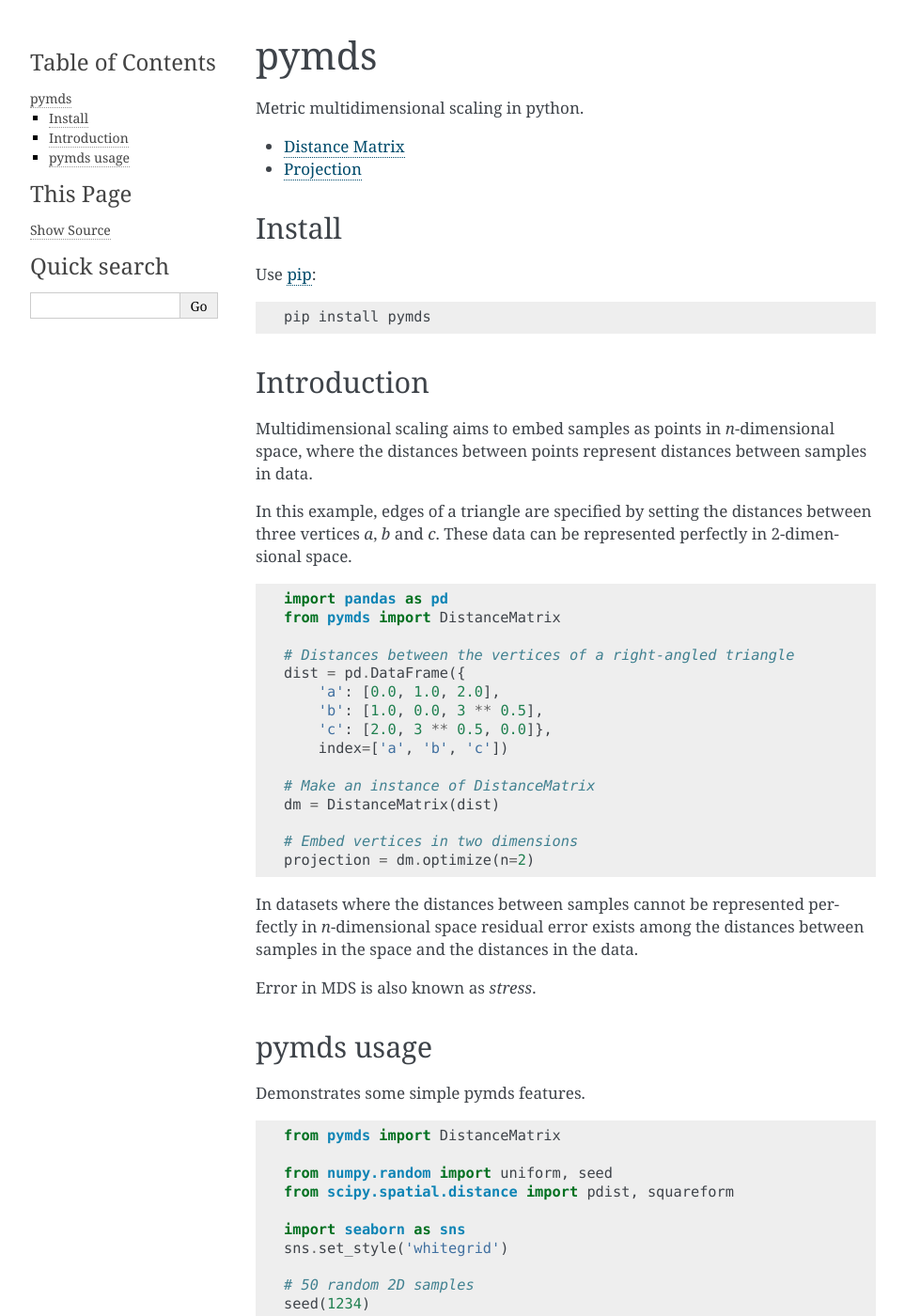
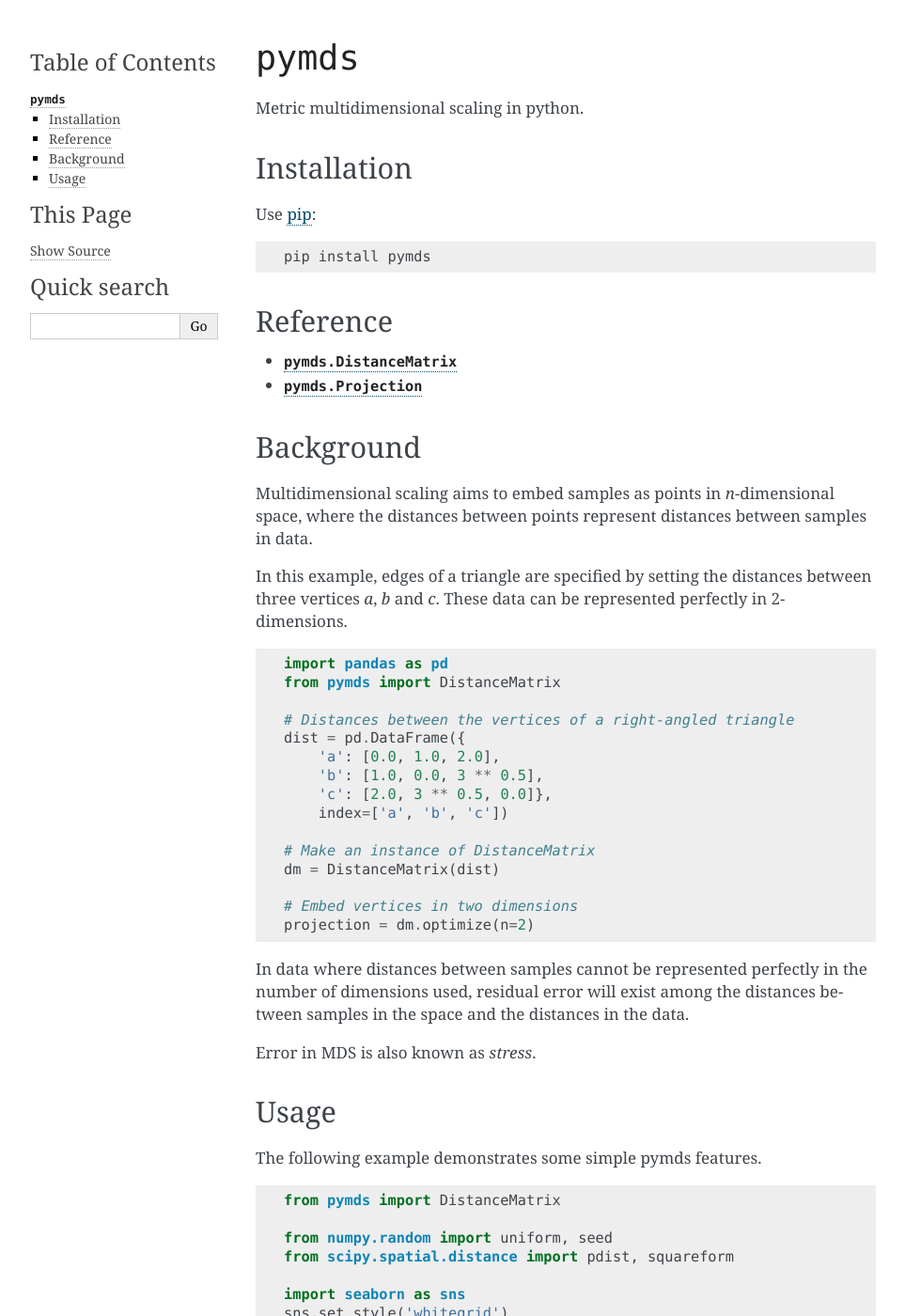
Before and after one commit to acorg/pymds, a Sphinx documentation site: the page built from docs/source/index.rst, in a window 1280 px wide and 1400 px high. Shown: the whole window at 94% size, without its empty margins (148-1111 px from the left). Built offline with Sphinx 7.4.7, drawn with Linux system fonts in a browser that asks for light colours.

Commit message:
Trivial changes.

```diff
--- a/docs/source/conf.py
+++ b/docs/source/conf.py
@@ -95,7 +95,11 @@
 # further.  For a list of options available for each theme, see the
 # documentation.
 #
-# html_theme_options = {}
+html_theme_options = {
+    'github_user': 'acorg',
+    'github_repo': 'pymds',
+    'github_button': True
+}
 
 # Add any paths that contain custom static files (such as style sheets) here,
 # relative to this directory. They are copied after the builtin static files,
--- a/docs/source/index.rst
+++ b/docs/source/index.rst
@@ -1,41 +1,45 @@
-#####
-pymds
-#####
+#########
+``pymds``
+#########
 
 Metric multidimensional scaling in python.
 
-.. toctree::
-   :maxdepth: 2
-
-   mds
-
-*******
-Install
-*******
+************
+Installation
+************
 
 Use `pip`_::
 
     pip install pymds
 
-************
-Introduction
-************
+*********
+Reference
+*********
+
+.. toctree::
+   :maxdepth: 3
+
+   mds
+
+**********
+Background
+**********
 
 Multidimensional scaling aims to embed samples as points in `n`-dimensional space, where the distances between points represent distances between samples in data.
 
-In this example, edges of a triangle are specified by setting the distances between three vertices `a`, `b` and `c`. These data can be represented perfectly in 2-dimensional space.
+In this example, edges of a triangle are specified by setting the distances between three vertices `a`, `b` and `c`. These data can be represented perfectly in 2-dimensions.
 
 .. literalinclude:: distance-matrix-example.py
 
-In datasets where the distances between samples cannot be represented perfectly in `n`-dimensional space residual error exists among the distances between samples in the space and the distances in the data.
+In data where distances between samples cannot be represented perfectly in the number of dimensions used, residual error will exist among the distances between samples in the space and the distances in the data.
 
 Error in MDS is also known as `stress`.
 
-***********
-pymds usage
-***********
+*****
+Usage
+*****
 
-Demonstrates some simple pymds features.
+The following example demonstrates some simple pymds features.
 
 .. literalinclude:: orient-plot-example.py
 
--- a/docs/source/mds.rst
+++ b/docs/source/mds.rst
@@ -1,11 +1,11 @@
-Distance Matrix
-===============
+``pymds.DistanceMatrix``
+========================
 
 .. autoclass:: pymds.DistanceMatrix
    :members:
 
-Projection
-==========
+``pymds.Projection``
+====================
 
 .. autoclass:: pymds.Projection
    :members:
```
